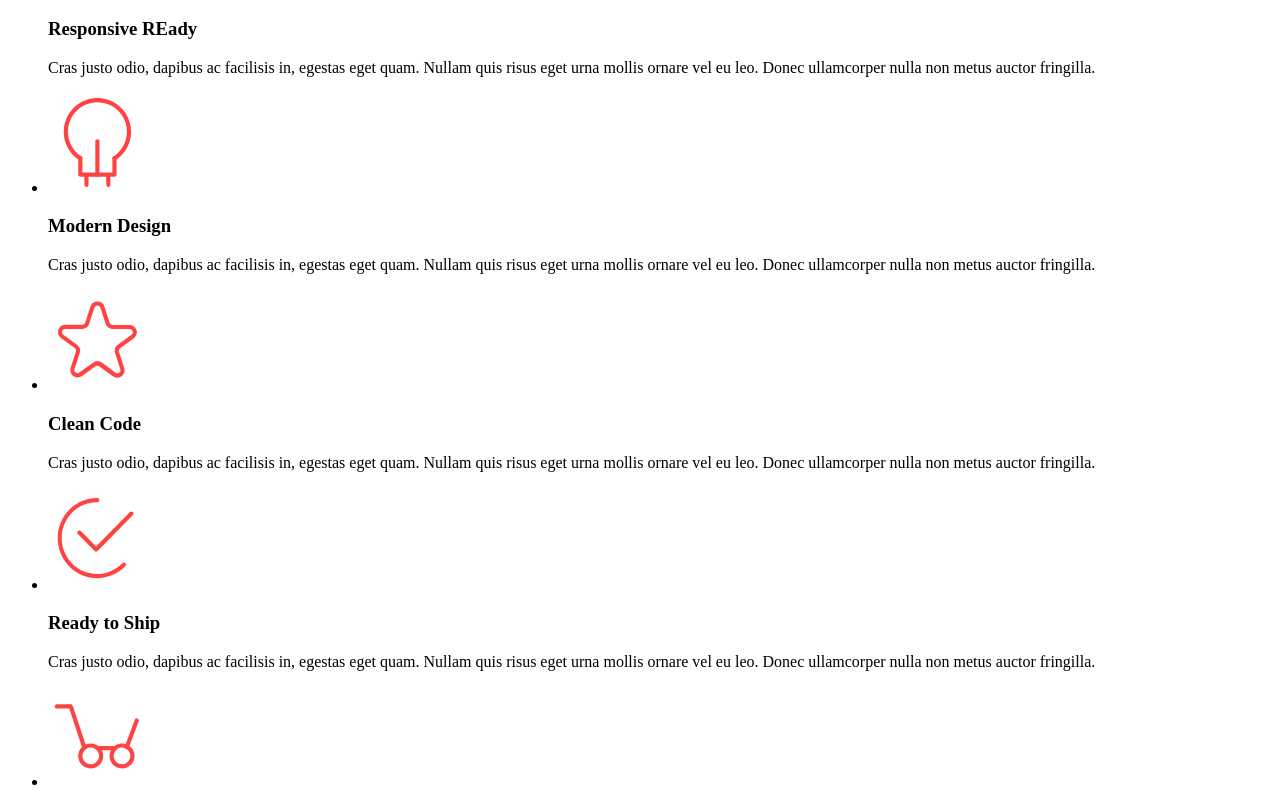
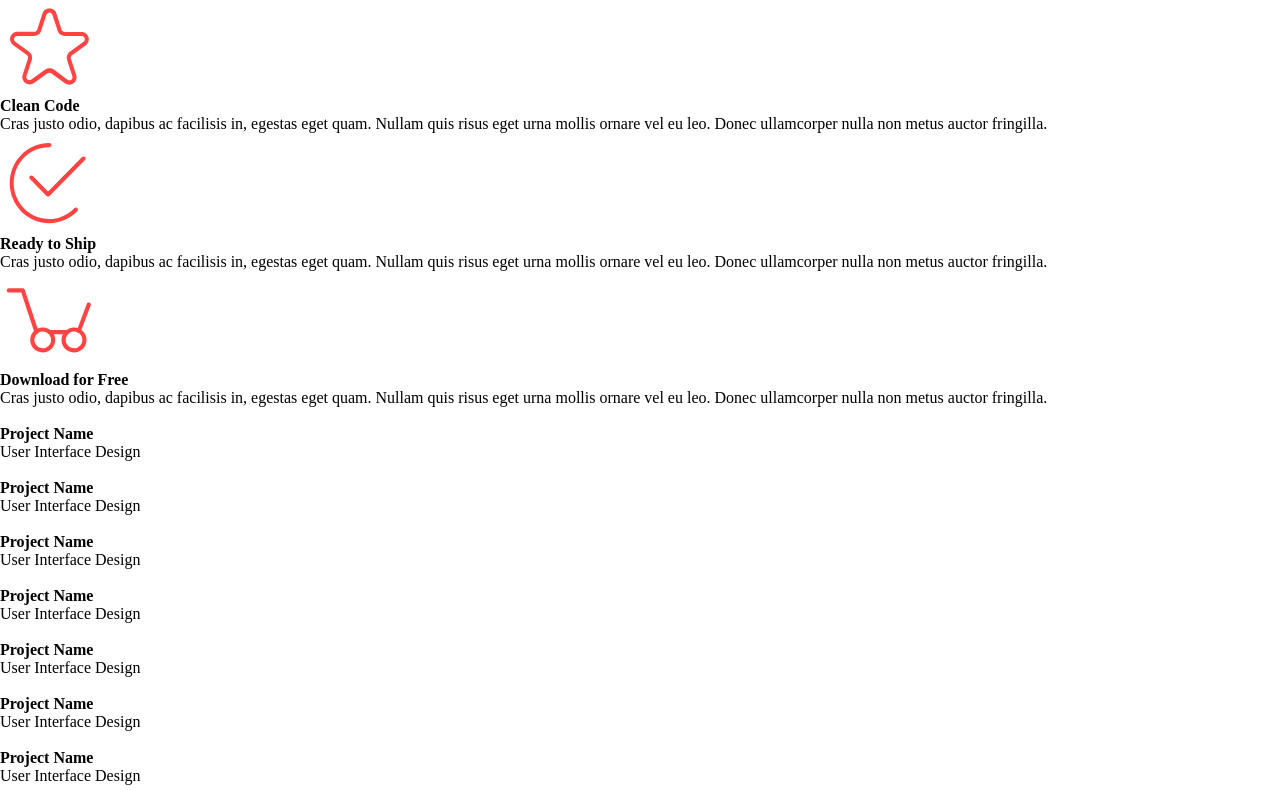
Before and after one commit to Shamrikov/TMS-FE24, a plain HTML site: page index.html in a window 1280 px wide. Shown: the part 656-1446 px from the top of the page. Drawn offline with Linux system fonts and the light colour scheme.

Commit message:
добавил ресет стилей

```diff
--- /dev/null
+++ b/css/reset.css
@@ -0,0 +1,3 @@
+a,abbr,acronym,address,applet,article,aside,audio,b,blockquote,big,body,center,canvas,caption,cite,code,command,datalist,dd,del,details,dfn,dl,div,dt,em,embed,fieldset,figcaption,figure,font,footer,form,h1,h2,h3,h4,h5,h6,header,hgroup,html,i,iframe,img,ins,kbd,keygen,label,legend,li,meter,nav,object,ol,output,p,pre,progress,q,s,samp,section,small,span,source,strike,strong,sub,sup,table,tbody,tfoot,thead,th,tr,tdvideo,tt,u,ul,var{background:transparent;border:0 none;font-size:100%;margin:0;padding:0;border:0;outline:0;vertical-align:top;}ol, ul {list-style:none;}blockquote, q {quotes:none;}table, table td {padding:0;border:none;border-collapse:collapse;}img {vertical-align:top;}embed {vertical-align:top;}input[type=text], textarea{ outline:none;border-radius:0;}
+
+article,aside,audio,canvas,command,datalist,details,embed,figcaption,figure,footer,header,hgroup,keygen,meter,nav,output,progress,section,source,video, main{display:block}mark,rp,rt,ruby,summary,time{display:inline}
--- a/index.html
+++ b/index.html
@@ -4,6 +4,8 @@
 <head>
   <meta charset="UTF-8">
   <title>ActiveBox</title>
+  <link rel="stylesheet" href="./css/reset.css">
+  <link rel="stylesheet" href="./css/style.css">
 </head>
 
 <body>
```
Also changed, not shown: css/style.css (added).
